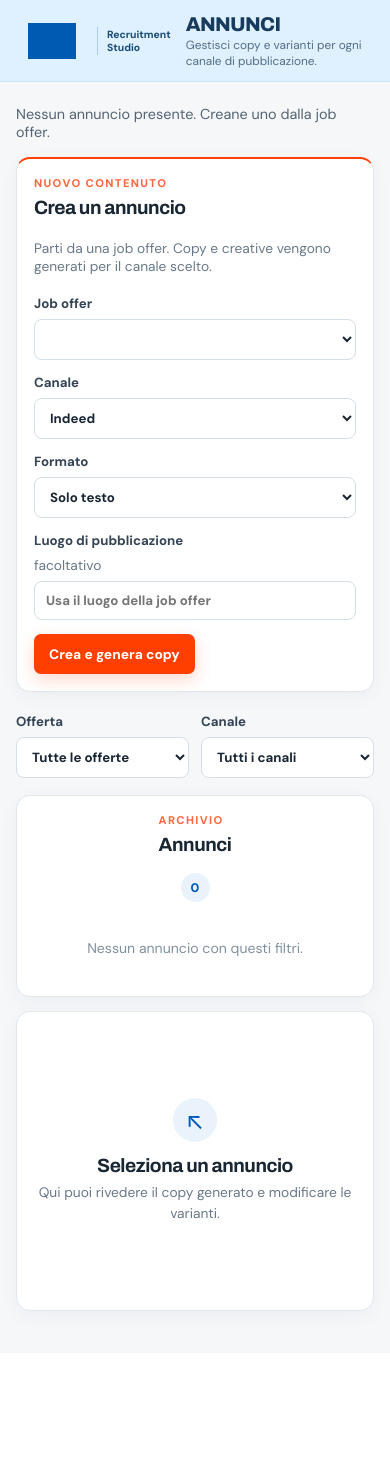
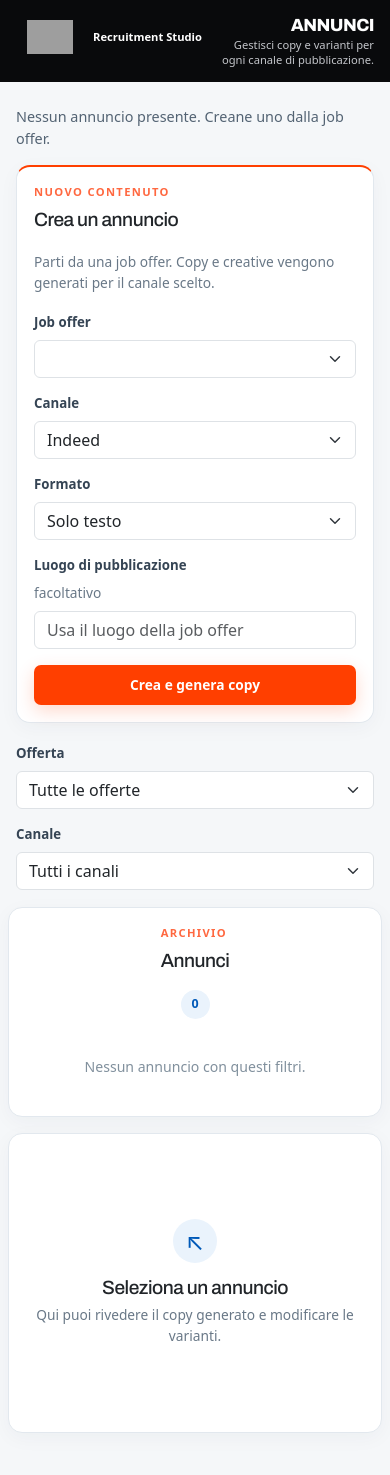
Before and after one commit to yahiag04/gyver-assignment, a FastAPI app: page / in a window 390 px wide. Before the commit the page ends 1321 px from the top, so only its background shows below. Run offline with FastAPI, Linux system fonts and the light colour scheme; data that the repository does not hold is empty; grey boxes are pictures that could not be loaded.

Commit message:
Use Bootstrap responsive layout with dark navbar

```diff
--- a/app/views/static/styles.css
+++ b/app/views/static/styles.css
@@ -21,16 +21,16 @@
 button { cursor: pointer; }
 button:disabled { cursor: wait; opacity: .6; }
 
-.shell { position: relative; z-index: 1; max-width: 1440px; margin: 0 auto; padding: 0 36px 64px; }
-.page-header { display: flex; align-items: center; gap: 30px; width: 100vw; min-height: 94px; margin: 0 calc(50% - 50vw) 30px; padding: 15px max(36px, calc((100vw - 1440px) / 2 + 36px)); border-bottom: 1px solid #c9e3f7; background: #dff1ff; color: #173b5c; }
-.brand { display: flex; flex: none; align-items: center; gap: 15px; color: #174b76; font-size: .75rem; font-weight: 700; line-height: 1.25; text-decoration: none; }
-.brand img { display: block; width: 88px; height: 44px; filter: brightness(0) saturate(100%) invert(22%) sepia(92%) saturate(1900%) hue-rotate(195deg) brightness(92%) contrast(102%); object-fit: contain; }
-.brand-divider { width: 1px; height: 34px; background: #aacbe5; }
-.page-title { display: grid; gap: 2px; }
+.shell { position: relative; z-index: 1; max-width: 1440px; margin: 0 auto; padding: 32px 36px 64px; }
+.navbar-gyver { min-height: 82px; padding: 0; background: #090a0c; color: #fff; }
+.gyver-navbar-inner { display: flex; width: 100%; max-width: 1440px; align-items: center; justify-content: space-between; gap: 24px; margin: 0 auto; padding: 12px 36px; }
+.brand { display: flex; flex: 0 0 auto; align-items: center; gap: 13px; margin: 0; color: #fff; font-size: .82rem; font-weight: 700; line-height: 1.25; text-decoration: none; }
+.brand:hover, .brand:focus { color: #fff; }
+.brand img { display: block; width: 88px; height: 44px; object-fit: contain; }
+.navbar-app-title { flex: 1 1 auto; min-width: 0; text-align: right; }
+.navbar-app-title h1 { margin: 0; color: #fff; font-family: Archivo, sans-serif; font-size: 1.35rem; font-weight: 800; letter-spacing: -.035em; text-transform: uppercase; }
+.navbar-app-title p { margin: 2px 0 0; color: #c3c5ca; font-size: .82rem; }
 .eyebrow { margin: 0 0 7px; color: #ff6840; font-size: .7rem; font-weight: 800; letter-spacing: .12em; text-transform: uppercase; }
-.page-header .eyebrow { margin: 0; color: var(--gyver-blue); }
-.page-title h1 { margin: 0; color: #173b5c; font-family: Archivo, sans-serif; font-size: 1.55rem; font-weight: 800; letter-spacing: -.035em; text-transform: uppercase; }
-.page-title > p:last-child { margin: 0; color: #526e85; font-size: .82rem; }
 h2, h3, p { margin-top: 0; }
 h2, h3 { font-family: Archivo, "DM Sans", sans-serif; }
 h2 { margin-bottom: 0; font-size: 1.2rem; letter-spacing: -.025em; }
@@ -45,7 +45,6 @@
 .section-heading { display: flex; align-items: flex-start; justify-content: space-between; gap: 18px; margin-bottom: 20px; }
 .section-heading > .muted { max-width: 360px; margin: 3px 0 0; text-align: right; }
 .section-heading.compact { align-items: center; margin-bottom: 15px; }
-.form-grid { display: grid; grid-template-columns: 1.4fr 1fr 1fr 1.25fr auto; align-items: end; gap: 14px; }
 label { display: grid; gap: 7px; color: #354454; font-size: .83rem; font-weight: 700; }
 input, select, textarea { width: 100%; min-width: 0; border: 1px solid #d6dee6; border-radius: 8px; background: #fff; color: #192633; padding: 10px 11px; outline: none; }
 textarea { resize: vertical; line-height: 1.55; }
@@ -60,9 +59,8 @@
 .button.danger { border: 1px solid #e4c7c4; background: #fff8f7; color: #a33e35; }
 .button.danger:hover:not(:disabled) { background: #fcebe9; }
 .detail-actions { display: flex; flex-wrap: wrap; gap: 9px; }
-.filters { display: flex; align-items: end; gap: 12px; margin: 0 0 17px; }
-.filters label { min-width: 220px; }
-.workspace { display: grid; grid-template-columns: minmax(250px, .75fr) minmax(0, 1.75fr); align-items: start; gap: 18px; }
+.filters { margin-bottom: 17px; }
+.workspace { align-items: start; }
 .ads-panel, .detail-panel, .empty-detail { padding: 22px; }
 .count { display: inline-grid; min-width: 29px; height: 29px; place-items: center; border-radius: 999px; background: #eaf3fc; color: var(--gyver-blue); font-size: .78rem; font-weight: 800; }
 .ads-list { display: grid; gap: 9px; }
@@ -79,8 +77,7 @@
 .badges { display: flex; flex-wrap: wrap; gap: 7px; margin-bottom: 15px; }
 .badge { border: 1px solid #dce7f1; border-radius: 999px; background: #f5f9fd; padding: 5px 10px; color: #315e83; font-size: .73rem; font-weight: 750; }
 .metadata-block { margin: 0 0 24px; border-bottom: 1px solid #edf0f3; padding-bottom: 21px; }
-.metadata-form { display: grid; grid-template-columns: minmax(160px, 1fr) 180px auto; align-items: end; gap: 12px; }
-.metadata-form .button { justify-self: start; }
+.metadata-form { align-items: end; }
 .variant-section { display: grid; gap: 14px; }
 .variant-section > .section-heading { margin: 0; }
 .variants-list { display: flex; gap: 8px; overflow-x: auto; padding-bottom: 4px; }
@@ -92,11 +89,11 @@
 .editor-heading { display: flex; justify-content: space-between; align-items: center; }
 .editor-heading h3 { margin-bottom: 3px; }
 .editor-heading p { margin-bottom: 0; }
-.channel-fields { display: grid; grid-template-columns: repeat(2, minmax(0, 1fr)); gap: 12px; border: 1px solid var(--line); border-radius: 10px; padding: 14px; }
+.channel-fields { min-width: 0; border: 1px solid var(--line); border-radius: 10px; padding: 14px; }
 .channel-fields legend { padding: 0 5px; color: #475d70; font-size: .8rem; font-weight: 750; }
 .creative-fields { display: grid; gap: 12px; border-left: 3px solid #0059b8; padding-left: 13px; }
-.image-asset { display: grid; grid-template-columns: minmax(0, 1fr) auto; align-items: end; gap: 10px; }
-.creative-image { grid-column: 1 / -1; display: block; max-width: min(100%, 340px); max-height: 340px; object-fit: contain; border: 1px solid var(--line); border-radius: 9px; background: #f7f8f9; }
+.image-asset { align-items: end; }
+.creative-image { display: block; max-width: 100%; max-height: 340px; object-fit: contain; border: 1px solid var(--line); border-radius: 9px; background: #f7f8f9; }
 .field-label { margin: 0; color: var(--gyver-blue); font-size: .83rem; font-weight: 800; }
 .empty-list { margin: 0; padding: 22px 6px; color: #81909d; font-size: .88rem; text-align: center; }
 .empty-detail { min-height: 300px; display: grid; align-content: center; justify-items: center; padding: 40px; text-align: center; }
@@ -105,26 +102,23 @@
 .empty-mark { display: grid; width: 44px; height: 44px; place-items: center; border-radius: 50%; background: #eaf3fc; color: var(--gyver-blue); font-size: 1.5rem; }
 [hidden] { display: none !important; }
 
-@media (max-width: 1000px) {
-  .form-grid { grid-template-columns: repeat(2, minmax(0, 1fr)); }
-  .form-grid .form-actions { grid-column: 1 / -1; }
-  .workspace { grid-template-columns: minmax(220px, .7fr) minmax(0, 1.5fr); }
-}
 @media (max-width: 720px) {
-  .shell { padding: 0 16px 42px; }
-  .page-header { min-height: 82px; margin: 0 calc(50% - 50vw) 23px; gap: 15px; padding: 12px 16px; }
-  .brand { gap: 9px; font-size: .65rem; }
-  .brand img { width: 72px; height: 36px; }
-  .brand-divider { height: 28px; }
-  .page-title h1 { font-size: 1.25rem; }
-  .page-title > p:last-child { max-width: 250px; font-size: .74rem; }
+  .shell { padding: 24px 16px 42px; }
+  .gyver-navbar-inner { align-items: flex-start; gap: 12px; padding: 12px 16px; }
+  .brand { gap: 9px; font-size: .7rem; }
+  .brand img { width: 68px; height: 34px; }
+  .navbar-app-title h1 { font-size: 1.1rem; }
+  .navbar-app-title p { font-size: .7rem; line-height: 1.3; }
   .create-panel, .ads-panel, .detail-panel, .empty-detail { padding: 17px; }
   .section-heading { flex-direction: column; }
   .section-heading > .muted { text-align: left; }
-  .form-grid, .workspace, .metadata-form, .channel-fields { grid-template-columns: 1fr; }
-  .workspace { gap: 14px; }
-  .filters { display: grid; grid-template-columns: 1fr 1fr; }
-  .filters label { min-width: 0; }
-  .detail-panel > .section-heading { flex-direction: row; align-items: center; }
-  .detail-panel > .section-heading > .button { white-space: normal; }
+  .detail-panel > .section-heading { align-items: stretch; }
+  .detail-actions { display: grid; grid-template-columns: 1fr; }
+  .detail-actions .button { width: 100%; white-space: normal; }
 }
+
+@media (max-width: 380px) {
+  .gyver-navbar-inner { flex-wrap: wrap; }
+  .navbar-app-title { flex-basis: 100%; display: flex; align-items: baseline; justify-content: space-between; gap: 10px; text-align: left; }
+  .navbar-app-title p { max-width: 220px; text-align: right; }
+}
--- a/app/views/templates/index.html
+++ b/app/views/templates/index.html
@@ -4,24 +4,26 @@
     <meta charset="utf-8">
     <meta name="viewport" content="width=device-width, initial-scale=1">
     <title>Annunci Gyver</title>
+    <link href="https://cdn.jsdelivr.net/npm/bootstrap@5.3.8/dist/css/bootstrap.min.css" rel="stylesheet" integrity="sha384-sRIl4kxILFvY47J16cr9ZwB07vP4J8+LH7qKQnuqkuIAvNWLzeN8tE5YBujZqJLB" crossorigin="anonymous">
     <link rel="preconnect" href="https://fonts.googleapis.com">
     <link rel="preconnect" href="https://fonts.gstatic.com" crossorigin>
     <link href="https://fonts.googleapis.com/css2?family=Archivo:wght@400;500;600;700;800&family=DM+Sans:wght@400;500;600;700;800&display=swap" rel="stylesheet">
     <link rel="stylesheet" href="/static/styles.css">
   </head>
   <body>
-    <main class="shell">
-      <header class="page-header">
-        <a class="brand" href="https://gyver.work" aria-label="Gyver — homepage">
-          <img src="https://cdn.prod.website-files.com/68b819449c6bb4c845a087d8/68d14ddf2cd5446c831c74f4_webclip_icon%20(200%20x%20100%20px).svg" alt="Gyver" width="120" height="60">
-          <span class="brand-divider" aria-hidden="true"></span>
-          <span>Recruitment<br>Studio</span>
+    <header class="navbar navbar-dark navbar-gyver">
+      <div class="gyver-navbar-inner">
+        <a class="navbar-brand brand" href="https://gyver.work" aria-label="Gyver — homepage">
+          <img src="https://cdn.prod.website-files.com/68b819449c6bb4c845a087d8/68d14ddf2cd5446c831c74f4_webclip_icon%20(200%20x%20100%20px).svg" alt="Gyver" width="100" height="50">
+          <span>Recruitment Studio</span>
         </a>
-        <div class="page-title">
+        <div class="navbar-app-title">
           <h1>Annunci</h1>
           <p>Gestisci copy e varianti per ogni canale di pubblicazione.</p>
         </div>
-      </header>
+      </div>
+    </header>
+    <main class="shell container-fluid">
       <p id="notice" class="notice" role="status" aria-live="polite">Caricamento annunci…</p>
 
       <section class="panel create-panel" aria-labelledby="create-title">
@@ -32,40 +34,40 @@
           </div>
           <p class="muted">Parti da una job offer. Copy e creative vengono generati per il canale scelto.</p>
         </div>
-        <form id="create-form" class="form-grid">
-          <label>Job offer
-            <select id="create-offer" name="job_offer_id" required></select>
+        <form id="create-form" class="row g-3 align-items-end">
+          <label class="col-12 col-md-6 col-xl-3">Job offer
+            <select id="create-offer" name="job_offer_id" class="form-select" required></select>
           </label>
-          <label>Canale
-            <select name="channel" required>
+          <label class="col-12 col-md-6 col-xl-2">Canale
+            <select name="channel" class="form-select" required>
               <option value="indeed">Indeed</option>
               <option value="whatsapp">WhatsApp</option>
               <option value="instagram">Instagram</option>
               <option value="tiktok">TikTok</option>
             </select>
           </label>
-          <label>Formato
-            <select name="format" required>
+          <label class="col-12 col-md-6 col-xl-2">Formato
+            <select name="format" class="form-select" required>
               <option value="text">Solo testo</option>
               <option value="image">Solo immagine</option>
               <option value="image_text">Immagine e testo</option>
             </select>
           </label>
-          <label>Luogo di pubblicazione <span class="optional">facoltativo</span>
-            <input name="location" maxlength="240" placeholder="Usa il luogo della job offer">
+          <label class="col-12 col-md-6 col-xl-3">Luogo di pubblicazione <span class="optional">facoltativo</span>
+            <input class="form-control" name="location" maxlength="240" placeholder="Usa il luogo della job offer">
           </label>
-          <div class="form-actions">
+          <div class="col-12 col-xl-2 d-grid">
             <button class="button primary" type="submit">Crea e genera copy</button>
           </div>
         </form>
       </section>
 
-      <section class="filters" aria-label="Filtra annunci">
-        <label>Offerta
-          <select id="filter-offer"><option value="">Tutte le offerte</option></select>
+      <section class="filters row g-3" aria-label="Filtra annunci">
+        <label class="col-12 col-sm-6 col-lg-3">Offerta
+          <select id="filter-offer" class="form-select"><option value="">Tutte le offerte</option></select>
         </label>
-        <label>Canale
-          <select id="filter-channel">
+        <label class="col-12 col-sm-6 col-lg-3">Canale
+          <select id="filter-channel" class="form-select">
             <option value="">Tutti i canali</option>
             <option value="indeed">Indeed</option>
             <option value="whatsapp">WhatsApp</option>
@@ -75,8 +77,8 @@
         </label>
       </section>
 
-      <section class="workspace" aria-label="Gestione annunci">
-        <aside class="panel ads-panel" aria-labelledby="ads-title">
+      <section class="workspace row g-3" aria-label="Gestione annunci">
+        <aside class="panel ads-panel col-12 col-xl-4" aria-labelledby="ads-title">
           <div class="section-heading compact">
             <div><p class="eyebrow">Archivio</p><h2 id="ads-title">Annunci</h2></div>
             <span id="ads-count" class="count">0</span>
@@ -84,7 +86,7 @@
           <div id="ads-list" class="ads-list"></div>
         </aside>
 
-        <section id="detail" class="panel detail-panel" aria-labelledby="detail-title" hidden>
+        <section id="detail" class="panel detail-panel col-12 col-xl-8" aria-labelledby="detail-title" hidden>
           <div class="section-heading">
             <div><p class="eyebrow">Dettaglio annuncio</p><h2 id="detail-title">—</h2></div>
             <div class="detail-actions">
@@ -95,17 +97,17 @@
           <div class="metadata-block">
             <p id="detail-offer" class="muted"></p>
             <div id="ad-badges" class="badges"></div>
-            <form id="metadata-form" class="metadata-form">
-              <label>Luogo <input name="location" maxlength="240" required></label>
-              <label>Stato
-                <select name="status">
+            <form id="metadata-form" class="metadata-form row g-3 align-items-end">
+              <label class="col-12 col-md-5">Luogo <input class="form-control" name="location" maxlength="240" required></label>
+              <label class="col-12 col-md-3">Stato
+                <select name="status" class="form-select">
                   <option value="draft">Bozza</option>
                   <option value="ready">Pronto</option>
                   <option value="published">Pubblicato</option>
                   <option value="archived">Archiviato</option>
                 </select>
               </label>
-              <button class="button secondary" type="submit">Salva dettagli</button>
+              <div class="col-12 col-md-4 d-grid"><button class="button secondary" type="submit">Salva dettagli</button></div>
             </form>
           </div>
           <div class="variant-section">
@@ -120,24 +122,24 @@
               <label id="body-field">Testo annuncio <textarea name="body_text" rows="9"></textarea></label>
               <label>Requisiti <span class="optional">uno per riga</span><textarea name="requirements" rows="4"></textarea></label>
               <label>Retribuzione e benefit <textarea name="compensation" rows="3"></textarea></label>
-              <fieldset class="channel-fields">
-                <legend>Campi del canale</legend>
-                <label>Esperienza richiesta <input name="field_experience"></label>
-                <label>Tipo di contratto <input name="field_employment_type"></label>
-                <label>Orario <input name="field_schedule"></label>
-                <label>Link candidatura <input name="field_application_url" inputmode="url"></label>
+              <fieldset class="channel-fields row g-3">
+                <legend class="col-12">Campi del canale</legend>
+                <label class="col-12 col-md-6">Esperienza richiesta <input class="form-control" name="field_experience"></label>
+                <label class="col-12 col-md-6">Tipo di contratto <input class="form-control" name="field_employment_type"></label>
+                <label class="col-12 col-md-6">Orario <input class="form-control" name="field_schedule"></label>
+                <label class="col-12 col-md-6">Link candidatura <input class="form-control" name="field_application_url" inputmode="url"></label>
               </fieldset>
               <div id="creative-fields" class="creative-fields">
                 <p class="field-label">Creatività</p>
                 <label>Testo da inserire nell’immagine <textarea name="creative_text" rows="3"></textarea></label>
                 <label>Brief visuale <textarea name="creative_brief" rows="3"></textarea></label>
-                <div id="image-asset" class="image-asset">
-                  <label>Immagine <span class="optional">PNG, JPEG o WebP · max {{ max_upload_mb }} MB</span>
-                    <input name="image_file" type="file" accept="image/png,image/jpeg,image/webp">
+                <div id="image-asset" class="image-asset row g-3 align-items-end">
+                  <label class="col-12 col-md-8">Immagine <span class="optional">PNG, JPEG o WebP · max {{ max_upload_mb }} MB</span>
+                    <input class="form-control" name="image_file" type="file" accept="image/png,image/jpeg,image/webp">
                   </label>
-                  <p id="whatsapp-a4-note" class="muted" hidden>Per WhatsApp carica un’immagine verticale in proporzione A4 (210:297).</p>
-                  <button id="upload-image" class="button secondary" type="button">Carica immagine</button>
-                  <img id="creative-image" class="creative-image" alt="Anteprima dell’immagine associata alla variante" hidden>
+                  <p id="whatsapp-a4-note" class="muted col-12" hidden>Per WhatsApp carica un’immagine verticale in proporzione A4 (210:297).</p>
+                  <button id="upload-image" class="button secondary col-12 col-md-4" type="button">Carica immagine</button>
+                  <img id="creative-image" class="creative-image col-12" alt="Anteprima dell’immagine associata alla variante" hidden>
                 </div>
               </div>
               <div class="form-actions">
@@ -147,7 +149,7 @@
             </form>
           </div>
         </section>
-        <section id="empty-detail" class="panel empty-detail">
+        <section id="empty-detail" class="panel empty-detail col-12">
           <span class="empty-mark" aria-hidden="true">↖</span>
           <h2>Seleziona un annuncio</h2>
           <p class="muted">Qui puoi rivedere il copy generato e modificare le varianti.</p>
```
Also changed, not shown: tests/test_app.py (+10 -0 lines).
